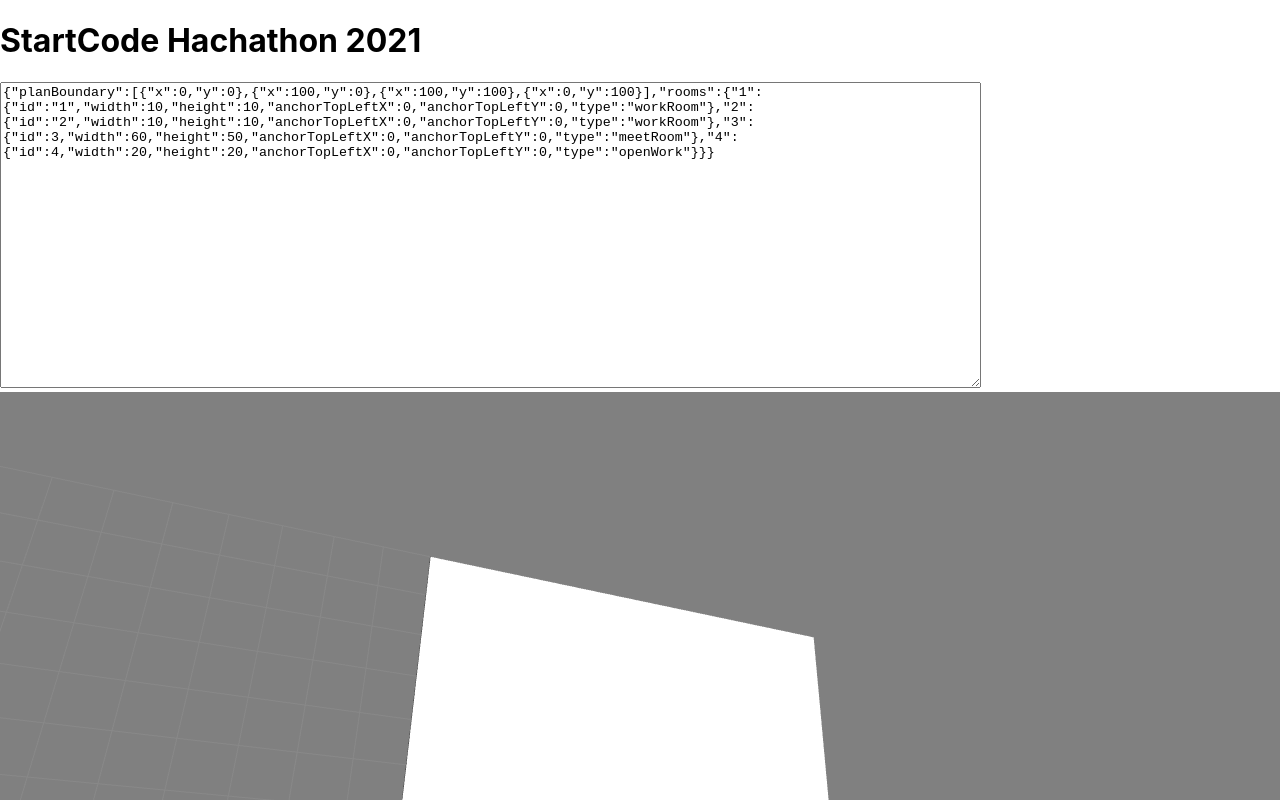
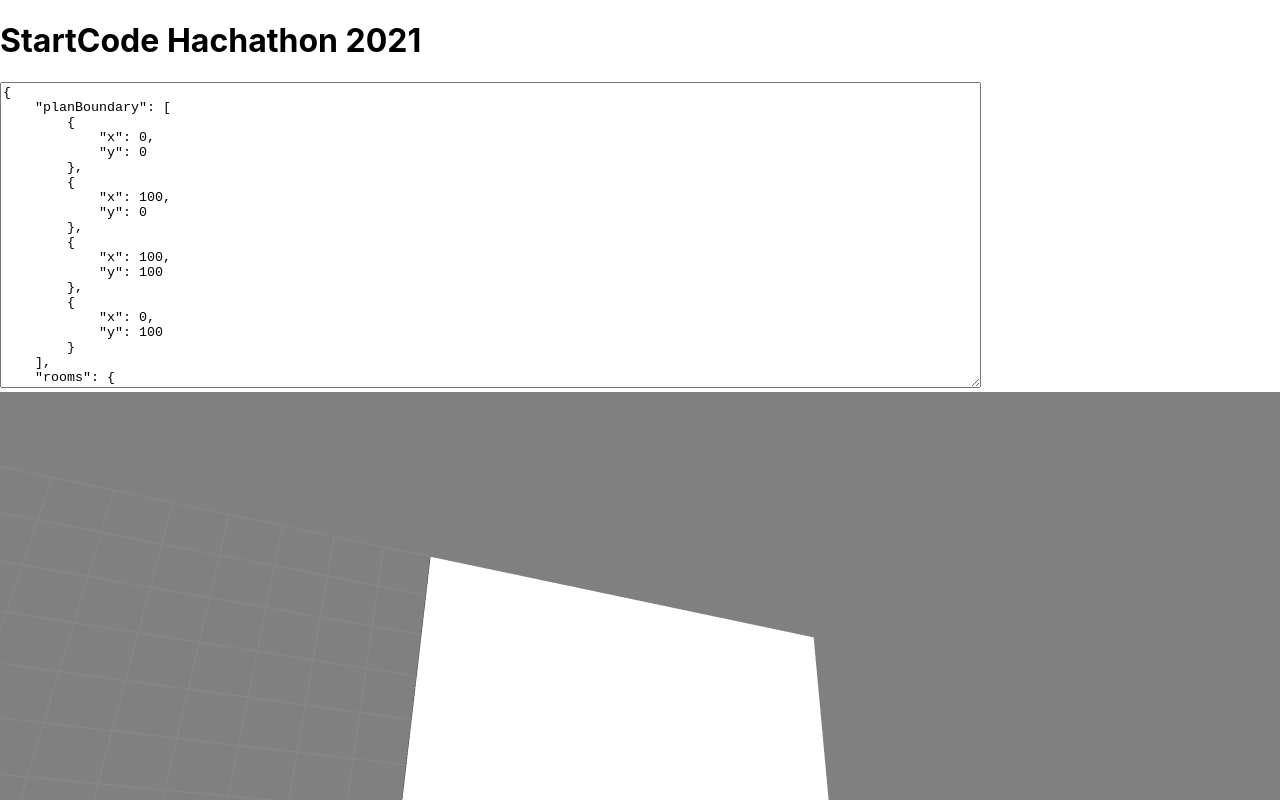
Before and after one commit to AdneSvendsrud/code2021-optimization, a React (Create React App) app: page / in a window 1280 px wide. Shown: the top 800 px of the page. Built offline with nearby package versions, Linux system fonts and the light colour scheme.

Commit message:
Added pretty printing for JSON textarea

```diff
--- a/src/JsonViewer.js
+++ b/src/JsonViewer.js
@@ -1,4 +1,11 @@
 import React, { useState } from "react";
+
+function prettyPrint(value) {
+  var ugly = value;
+  var obj = JSON.parse(ugly);
+  var pretty = JSON.stringify(obj, undefined, 4);
+  return pretty;
+}
 
 export const JsonViewer = (props) => {
   return (
@@ -8,7 +15,7 @@
         id="JsonValue"
         cols="120"
         rows="20"
-        value={props.jsonValue}
+        value={prettyPrint(props.jsonValue)}
         onChange={(e) => props.setJsonValue(e.target.value)}
       ></textarea>
     </>
```
